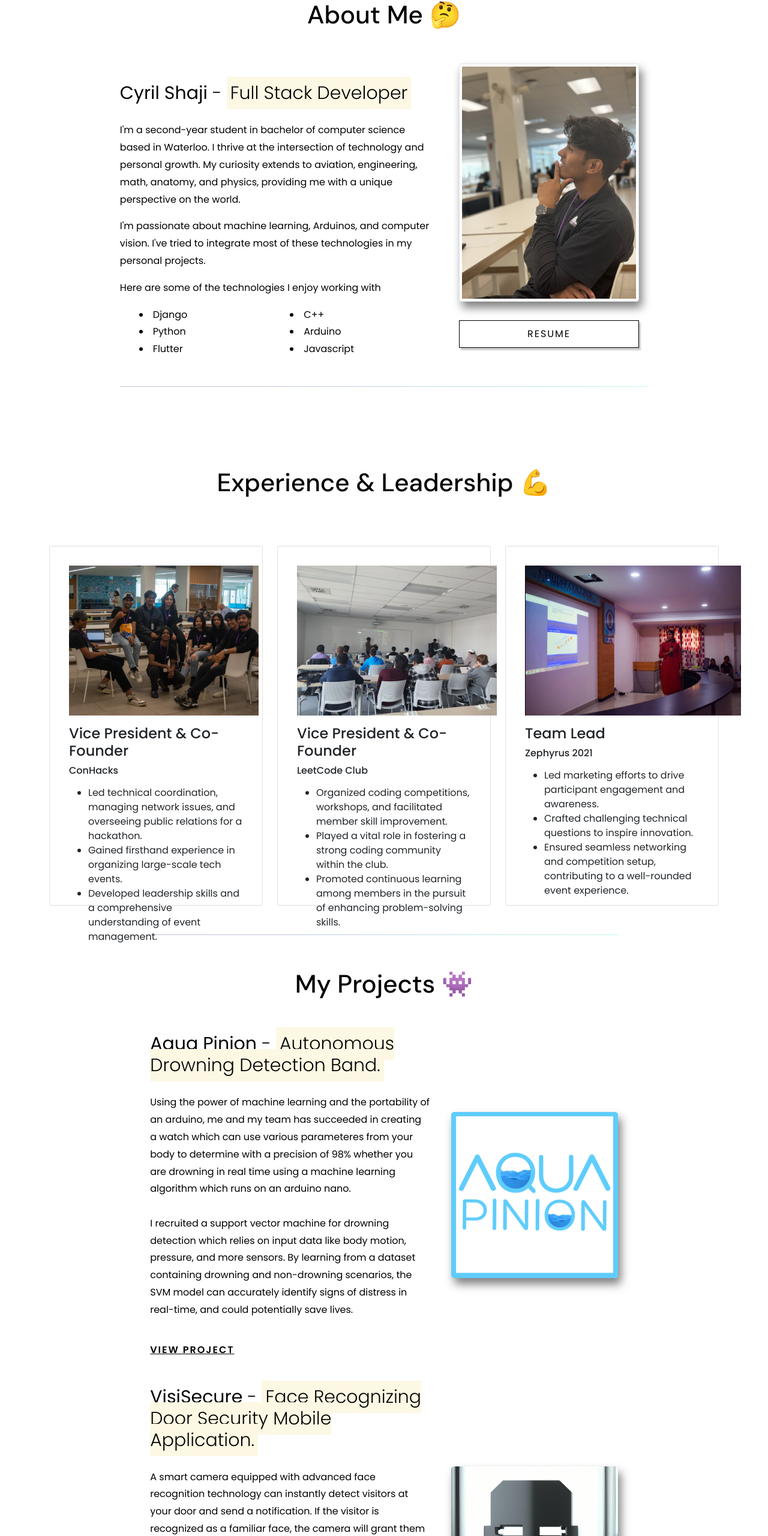
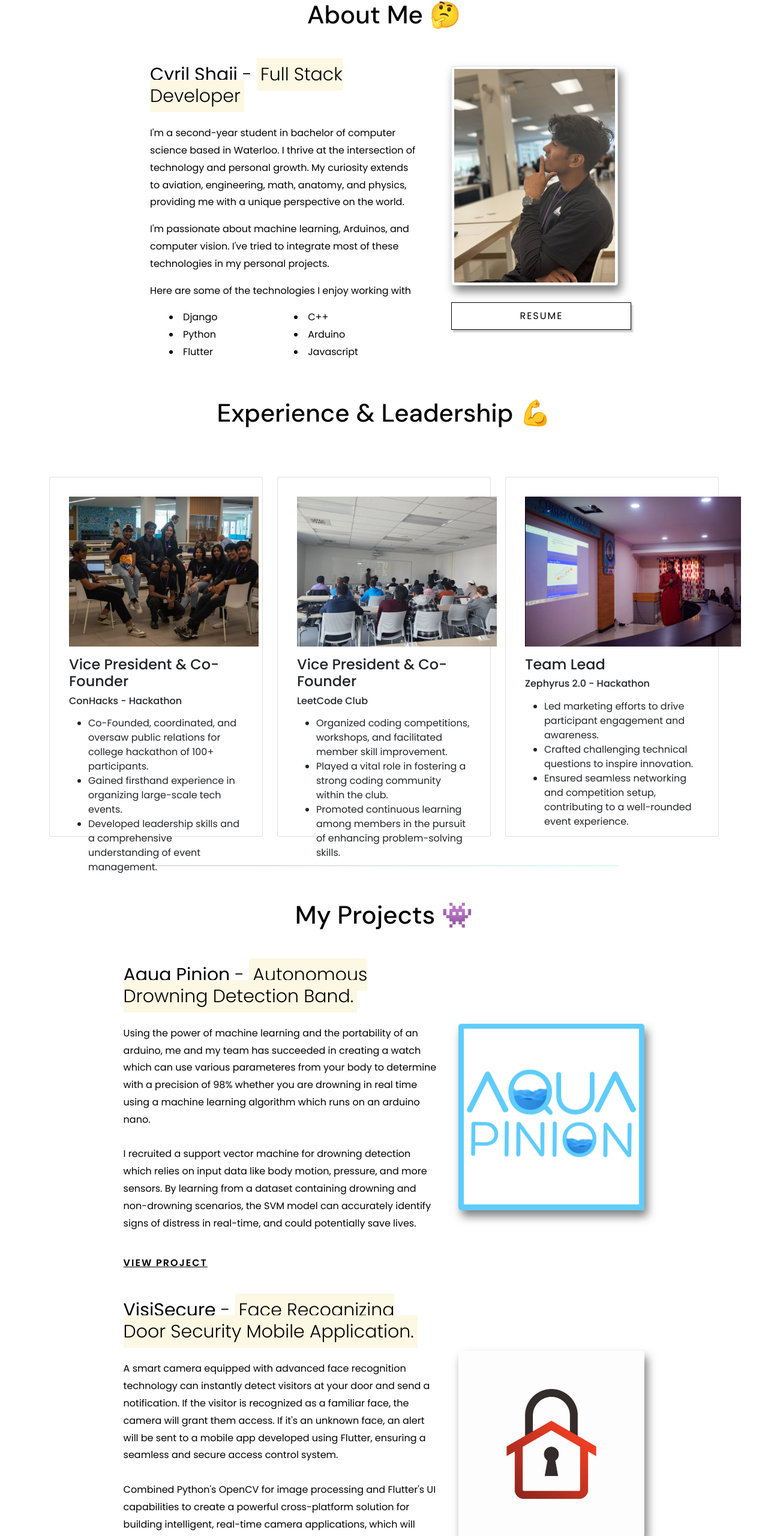
Before and after one commit to cyrilshaji7/cyrilshaji7.github.io, a plain HTML site: page index.html in a window 1280 px wide. Shown: the part 879-3440 px from the top of the page at 60% size. Drawn offline with nearby package versions, Linux system fonts and the light colour scheme.

Commit message:
changed minor details

```diff
--- a/css/style.css
+++ b/css/style.css
@@ -122,7 +122,15 @@ hr.gradient {
 }
 
 .projects-inner {
-    width: 90%;
+    width: 100%;
+    color: #000000;
+    display: flex;
+    align-items: center;
+    justify-content: center;
+}
+
+.about-inner {
+    width: 80%;
     color: #000000;
     display: flex;
     align-items: center;
@@ -374,4 +382,5 @@ hr.gradient {
 
 .servicesText:hover {
     border: 1px solid black;
+    transform: scale(1.02);
 }
--- a/index.html
+++ b/index.html
@@ -44,17 +44,6 @@
             </div>
 
           </nav>
-          <!-- <nav id="desktop-nav" class="sticky-top fade-in" >
-            <div class="logo ">Cyril</div>
-            <div>
-              <ul class="nav-links">
-                <li ><a class="nav-link exclude" href="#about" style="color: black;">About</a></li>
-                <li><a class="nav-link exclude" href="#experience" style="color: black;">Experience</a></li>
-                <li><a class="nav-link exclude" href="#projects" style="color: black;">Projects</a></li>
-                <li><a class="nav-link exclude" href="#contact" style="color: black;">Contact</a></li>
-              </ul>
-            </div>
-          </nav> -->
 
           <script src="script.js"></script>
         <section id="home-page" class="container-fluid section-2 bg" style="height: 100vh; padding: 0; margin: 0;">
@@ -90,9 +79,9 @@
                 About Me 🤔
             </div>
 
-            <div class="row projects-inner mx-auto mt-2" >
+            <div class="row about-inner mx-auto mt-2" >
 
-                <div class="col-lg-6 sec-6-left  pe-0 pe-lg-4 ">
+                <div class="col-lg-6 sec-6-left  pe-0 pe-lg-5 ">
                     <div class="projects-heading">
                         <span  style="font-weight: 400;">Cyril Shaji</span> -
                         <span class="mark">Full Stack Developer</span>
@@ -122,76 +111,27 @@
                         Resume
                     </button>
                 </div>
-                <button class="about-btn-right text-uppercase mb-3  d-md-none" style="margin-top: 10%;" onclick="location.href='resume.pdf'" target="_blank">
+                <button class="about-btn-right text-uppercase   d-md-none" style="margin-top: 10%;" onclick="location.href='resume.pdf'" target="_blank">
                     Resume
                 </button>
 
 
             </div>
 
-    </div>
-            <hr class="gradient">
 
-
-
-            <!-- <div class="row projects-inner mx-auto mt-2" >
-
-                <div class="col-lg-6 sec-6-left  pe-0 pe-lg-4 ">
-                    <div class="projects-heading">
-                        <span  style="font-weight: 400;">ConHacks 2023</span> -  <span class="mark">Vice President</span>
-                    </div>
-                    <div class="projects-para">
-                        Being the Vice President for a hackathon is a role of great responsibility, involving leadership and coordination of the event's activities. I had to handle many of the technical aspects of the hackathon from dealing with network issues to PR. It helped me get a first person prespective of how large tech events are organised.
-                    </div>
-
-                </div>
-                <div class="col-lg-6 sec-6-right mt-lg-0 mt-5 img-fluid " style="height: 30%;width: 30%;">
-                    <a href="#"><img src="./images/lcvp.png" class="img-fluid proj-image" alt=""></a>
-                </div>
-            </div>
-
-            <div class="row projects-inner mx-auto mt-5">
-                <div class="col-lg-6 sec-6-left  pe-0 pe-lg-4">
-                    <div class="projects-heading">
-                        <span style="font-weight: 400;">LeetCode Club</span> - <span class="mark">Vice President</span>
-                    </div>
-                    <div class="projects-para">
-                        Being the Vice President of the LeetCode Club is an exciting and challenging role. It involves organizing coding competitions, workshops, and helping members improve their problem-solving skills. I play a vital role in fostering a strong coding community and promoting continuous learning among our members.
-                    </div>
-
-                </div>
-                <div class="col-lg-6 sec-6-right mt-lg-0 mt-5 " style="height: 30%;width: 30%;">
-                    <a href="#"><img src="./images/1686204570831.jpeg" class="img-fluid proj-image" alt=""></a>
-                </div>
-            </div>
-
-            <div class="row projects-inner mx-auto mt-5 mb-5">
-                <div class="col-lg-6 sec-6-left  pe-0 pe-lg-4">
-                    <div class="projects-heading">
-                        <span style="font-weight: 400;">Zephyrus 2021</span> -  <span class="mark">Lead Organizer </span>
-                    </div>
-                    <div class="projects-para">
-                        At Zephyrus Hackathon, I assumed a dynamic role by leading marketing efforts to drive participant engagement and awareness. Additionally, I played a pivotal role in crafting challenging technical questions to inspire innovation. My involvement extended to ensuring seamless networking and setup of the competition, creating a well-rounded event experience.
-                    </div>
-
-                </div>
-                <div class="col-lg-6 sec-6-right mt-lg-0 mt-5 mb-5" style="height: 30%;width: 30%;">
-                    <a href="#"><img src="./images/chrome_BowDdapzee.png" class="img-fluid proj-image" alt=""></a>
-                </div>
-            </div> -->
-            <div class="container " style="margin-top: 10%;">
+            <div class="container " style="margin-top: 3%;">
                 <div class="leader-text text-center mx-auto mb-5" style="font-family: 'DM Sans', sans-serif;" id="leadership">
                     Experience & Leadership 💪
             </div>
                 <div class="row mb-5">
-                    <div class="col-lg-4 mt-4">
+                    <div class="col-lg-4 mt-4 ">
                         <div class="card servicesText">
                             <div class="card-body m-3 ">
                                 <img src="./images/conhacks.png" style="height: 250px;" alt="">
                                 <h4 class="mt-3">Vice President & Co-Founder</h4>
-                                <h6>ConHacks</h6>
+                                <h6>ConHacks - Hackathon </span> </h6>
                                 <p class="card-text mt-3 "><ul>
-                                    <li>Led technical coordination, managing network issues, and overseeing public relations for a hackathon.</li>
+                                    <li>Co-Founded, coordinated, and oversaw public relations for college hackathon of 100+ participants.</li>
                                     <li>Gained firsthand experience in organizing large-scale tech events.</li>
                                     <li>Developed leadership skills and a comprehensive understanding of event management.</li>
                                 </ul>
@@ -222,7 +162,7 @@
                             <div class="card-body m-3">
                                 <img src="./images/chrome_BowDdapzee.png" style="height: 250px;" alt="">
                                 <h4 class="mt-3">Team Lead</h4>
-                                <h6>Zephyrus 2021</h6>
+                                <h6>Zephyrus 2.0 - Hackathon</h6>
                                 <p class="card-text mt-3"><ul>
                                     <li>Led marketing efforts to drive participant engagement and awareness.</li>
                                     <li>Crafted challenging technical questions to inspire innovation.</li>
@@ -280,7 +220,7 @@
                     </div>
                 </div>
                 <div class="col-lg-6 sec-6-right mt-lg-0 mt-5 " style="height: 30%;width: 30%;">
-                    <a href="#"><img src="./images/visisecure.png" class="img-fluid proj-image" alt=""></a>
+                    <a href="#"><img src="./images/visi2.jpg" class="img-fluid proj-image" alt=""></a>
                 </div>
             </div>
 
```
Also changed, not shown: projects.html (+1 -1 lines), images/visi2.jpg (added).
